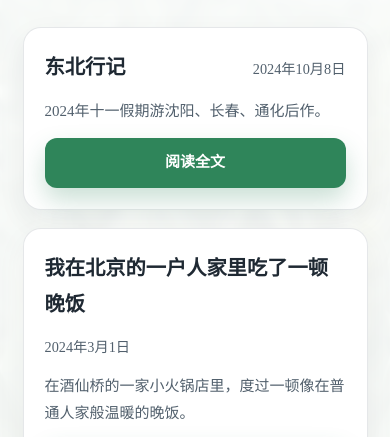
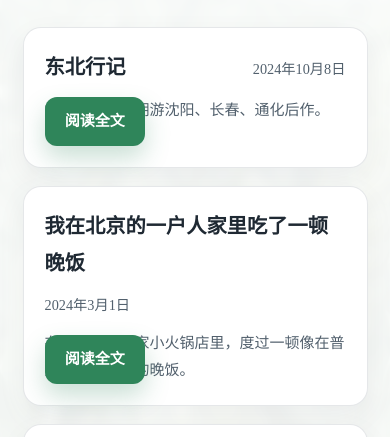
Before and after one commit to Clifeast/clifeast.github.io, a plain HTML site: page subpages/articlelist.html in a window 390 px wide. Shown: the part 394-831 px from the top of the page. Drawn offline with Linux system fonts and the light colour scheme.

Commit message:
Adjust article list layout and hero styling

```diff
--- a/styles/article-list.css
+++ b/styles/article-list.css
@@ -35,7 +35,10 @@
 
 .article-card {
   display: grid;
-  gap: 0.85rem;
+  grid-template-columns: minmax(0, 1fr) auto;
+  grid-auto-rows: auto;
+  gap: 0.85rem 1.5rem;
+  align-items: start;
 }
 
 .article-card__header {
@@ -44,6 +47,7 @@
   align-items: baseline;
   justify-content: space-between;
   gap: 0.8rem;
+  grid-column: 1 / -1;
 }
 
 .article-card__title {
@@ -59,15 +63,36 @@
 .article-card__description {
   margin: 0;
   color: var(--text-secondary);
+  grid-column: 1 / 2;
+  grid-row: 2;
 }
 
 .article-card__actions {
-  display: flex;
+  display: inline-flex;
   gap: 0.75rem;
+  grid-column: 2 / 3;
+  grid-row: 2;
+  justify-self: end;
+  align-self: end;
+}
+
+.article-card__actions .btn {
+  width: auto;
+  white-space: nowrap;
 }
 
 @media (max-width: 640px) {
+  .article-card {
+    grid-template-columns: 1fr;
+    gap: 0.75rem;
+  }
+
+  .article-card__description,
   .article-card__actions {
-    width: 100%;
+    grid-column: 1 / -1;
+  }
+
+  .article-card__actions {
+    justify-self: start;
   }
 }
--- a/styles/index.css
+++ b/styles/index.css
@@ -159,6 +159,7 @@
     font-size: clamp(2.4rem, 6vw, 3.3rem);
     line-height: 1.2;
     margin: 0;
+    color: #fff;
 }
 
 .hero-description {
--- a/subpages/articlelist.html
+++ b/subpages/articlelist.html
@@ -32,6 +32,9 @@
           <p class="article-card__description">
             如果长时间未加载，请刷新页面或稍后再试。
           </p>
+          <div class="article-card__actions" aria-hidden="true">
+            <span class="article-card__meta">敬请期待</span>
+          </div>
         </article>
       </div>
     </main>
@@ -48,7 +51,9 @@
         if (!Array.isArray(articles) || articles.length === 0) {
           articleFeed.innerHTML = `
               <article class="card article-card">
-                <h2 class="article-card__title">暂时没有文章</h2>
+                <div class="article-card__header">
+                  <h2 class="article-card__title">暂时没有文章</h2>
+                </div>
                 <p class="article-card__description">可以稍后再来，或回到首页看看最近的动态。</p>
               </article>
             `;
@@ -79,7 +84,9 @@
         console.error('加载文章失败：', error);
         articleFeed.innerHTML = `
             <article class="card article-card">
-              <h2 class="article-card__title">无法获取文章</h2>
+              <div class="article-card__header">
+                <h2 class="article-card__title">无法获取文章</h2>
+              </div>
               <p class="article-card__description">请检查网络连接或稍后重试。</p>
             </article>
           `;
```
